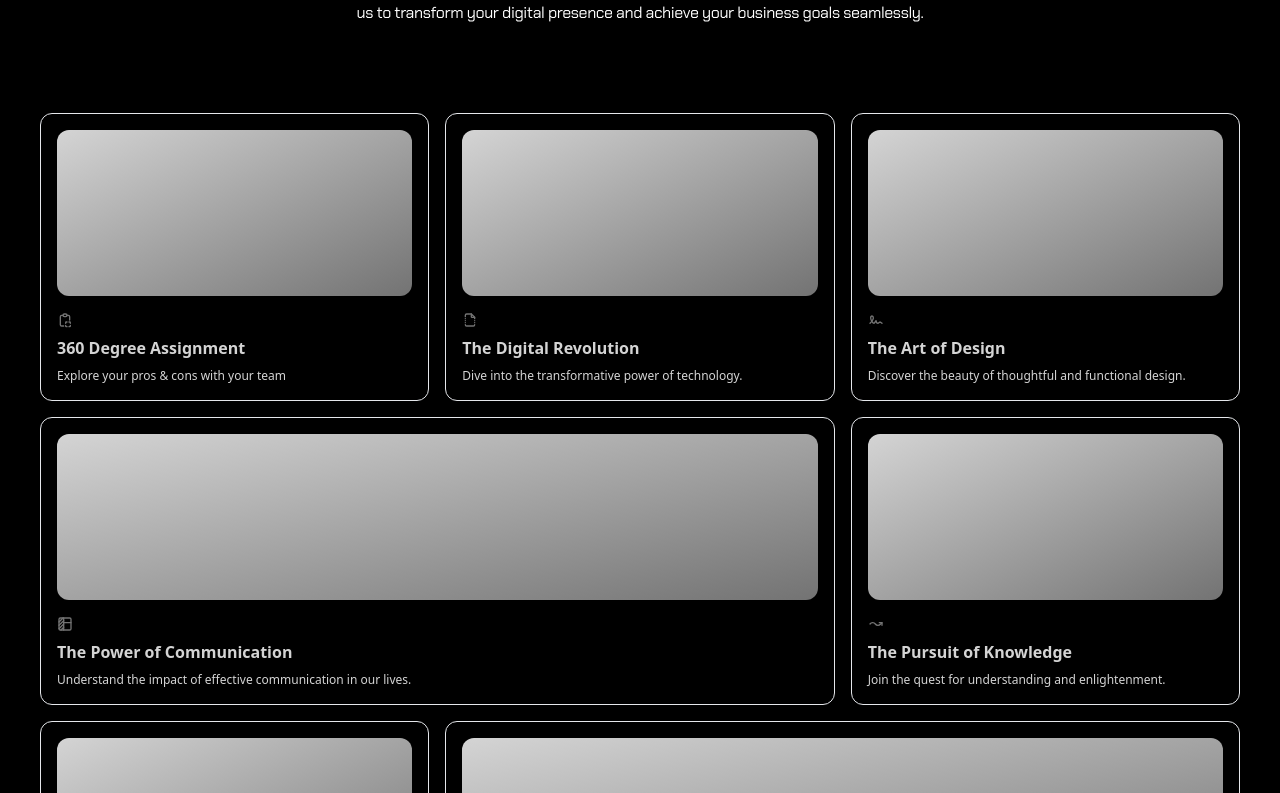
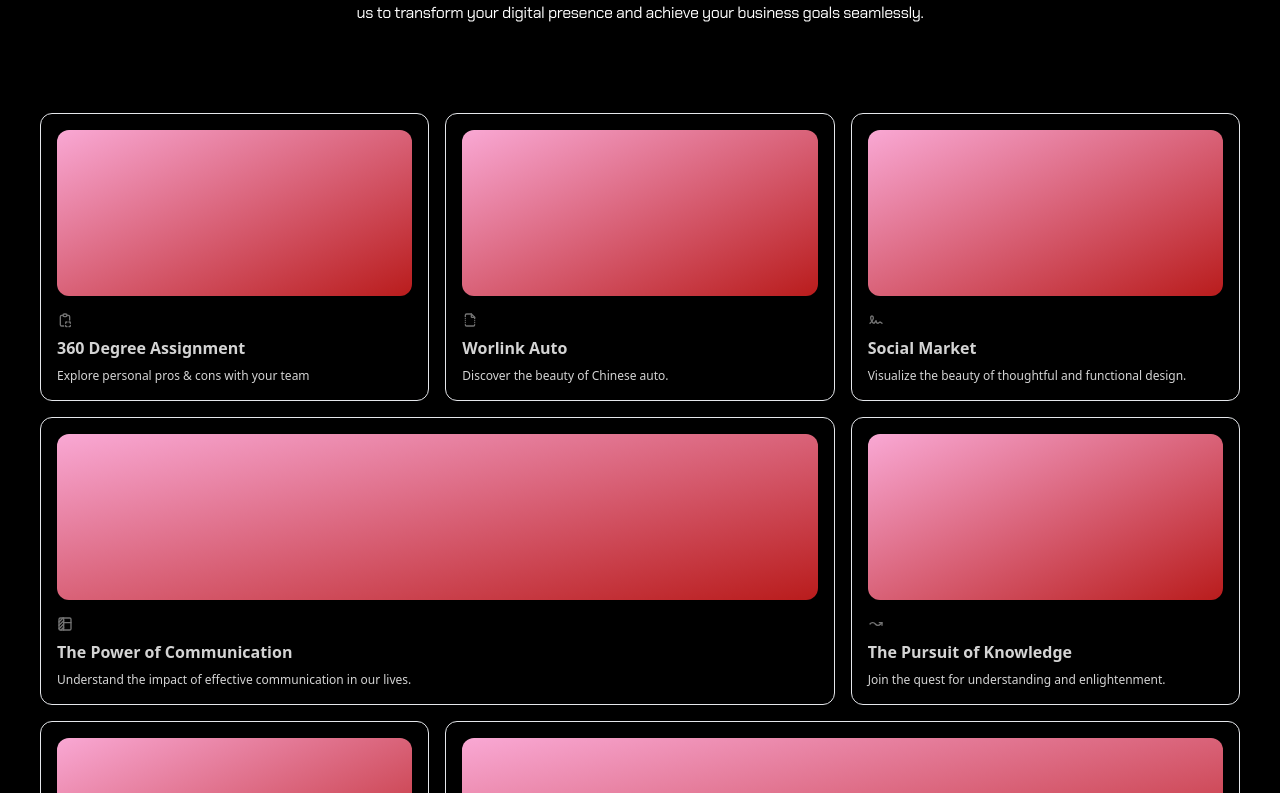
Before and after one commit to GEREGUR/e11, a Next.js app: page / in a window 1280 px wide. Shown: the part 1087-1880 px from the top of the page. Built offline with nearby package versions, Linux system fonts and the light colour scheme.

Commit message:
production version

```diff
--- a/app/page.tsx
+++ b/app/page.tsx
@@ -27,25 +27,25 @@ const chackra = Chakra_Petch({
   weight: ['400', '700'],
 })
 const Skeleton = () => (
-  <div className="flex h-full min-h-[6rem] w-full flex-1 rounded-xl bg-gradient-to-br from-neutral-300 to-neutral-500"></div>
+  <div className="flex h-full min-h-[6rem] w-full flex-1 rounded-xl bg-gradient-to-br from-pink-300 to-red-700"></div>
 );
 
 const items = [
   {
     title: "360 Degree Assignment",
-    description: "Explore your pros & cons with your team",
+    description: "Explore personal pros & cons with your team",
     header: <Skeleton />,
     icon: <IconClipboardCopy className="h-4 w-4 text-neutral-500" />,
   },
   {
-    title: "The Digital Revolution",
-    description: "Dive into the transformative power of technology.",
+    title: "Worlink Auto",
+    description: "Discover the beauty of Chinese auto.",
     header: <Skeleton />,
     icon: <IconFileBroken className="h-4 w-4 text-neutral-500" />,
   },
   {
-    title: "The Art of Design",
-    description: "Discover the beauty of thoughtful and functional design.",
+    title: "Social Market",
+    description: "Visualize the beauty of thoughtful and functional design.",
     header: <Skeleton />,
     icon: <IconSignature className="h-4 w-4 text-neutral-500" />,
   },
@@ -96,7 +96,7 @@ export default function Home() {
               header={item.header}
               icon={item.icon}
               className={i === 3 || i === 6 ? "md:col-span-2" : ""}
-            />
+            ></BentoGridItem>
           ))}
         </BentoGrid>
         {/* <div className="mx-2 sm:mx-10">
```
Also changed, not shown: components/ui/card.tsx (+5 -3 lines).
